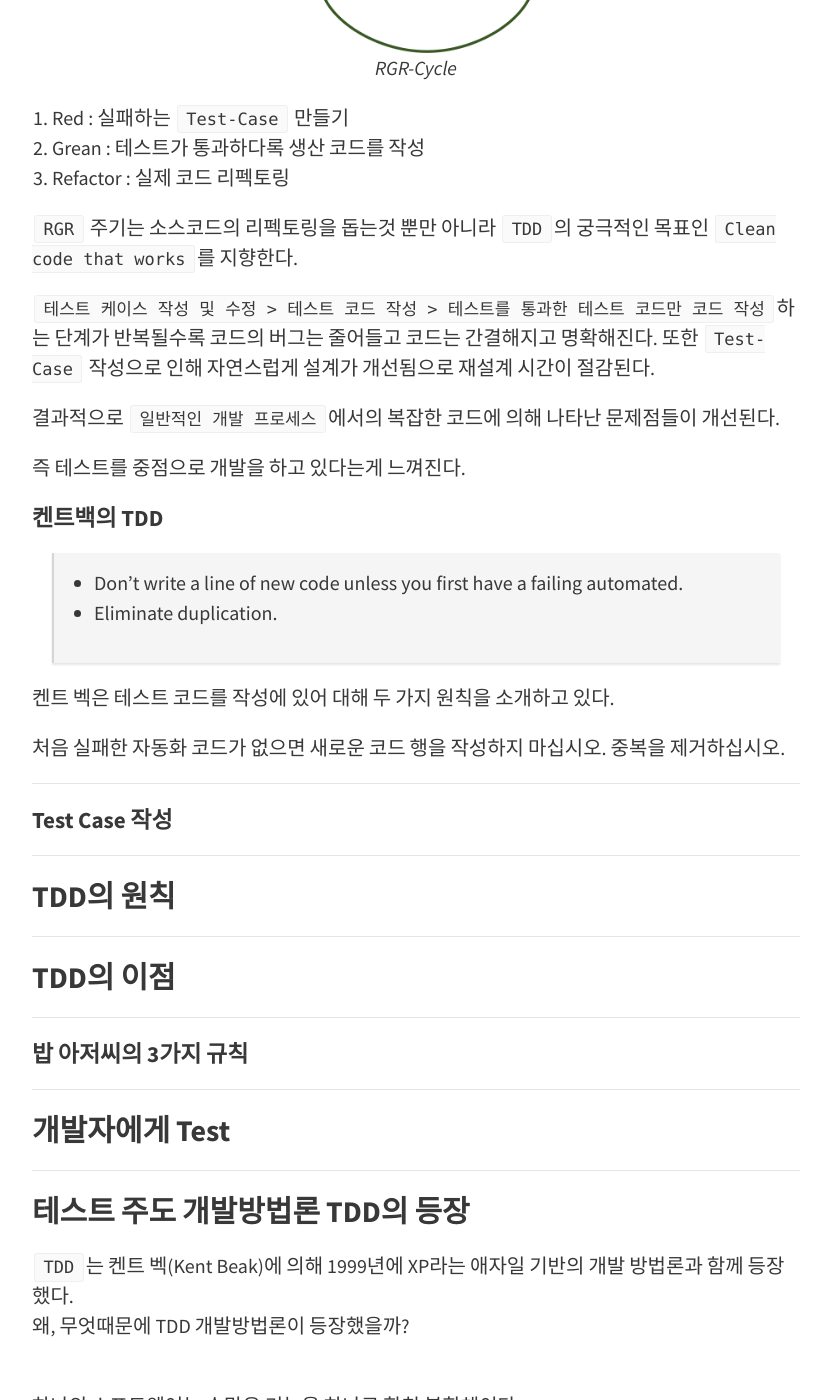
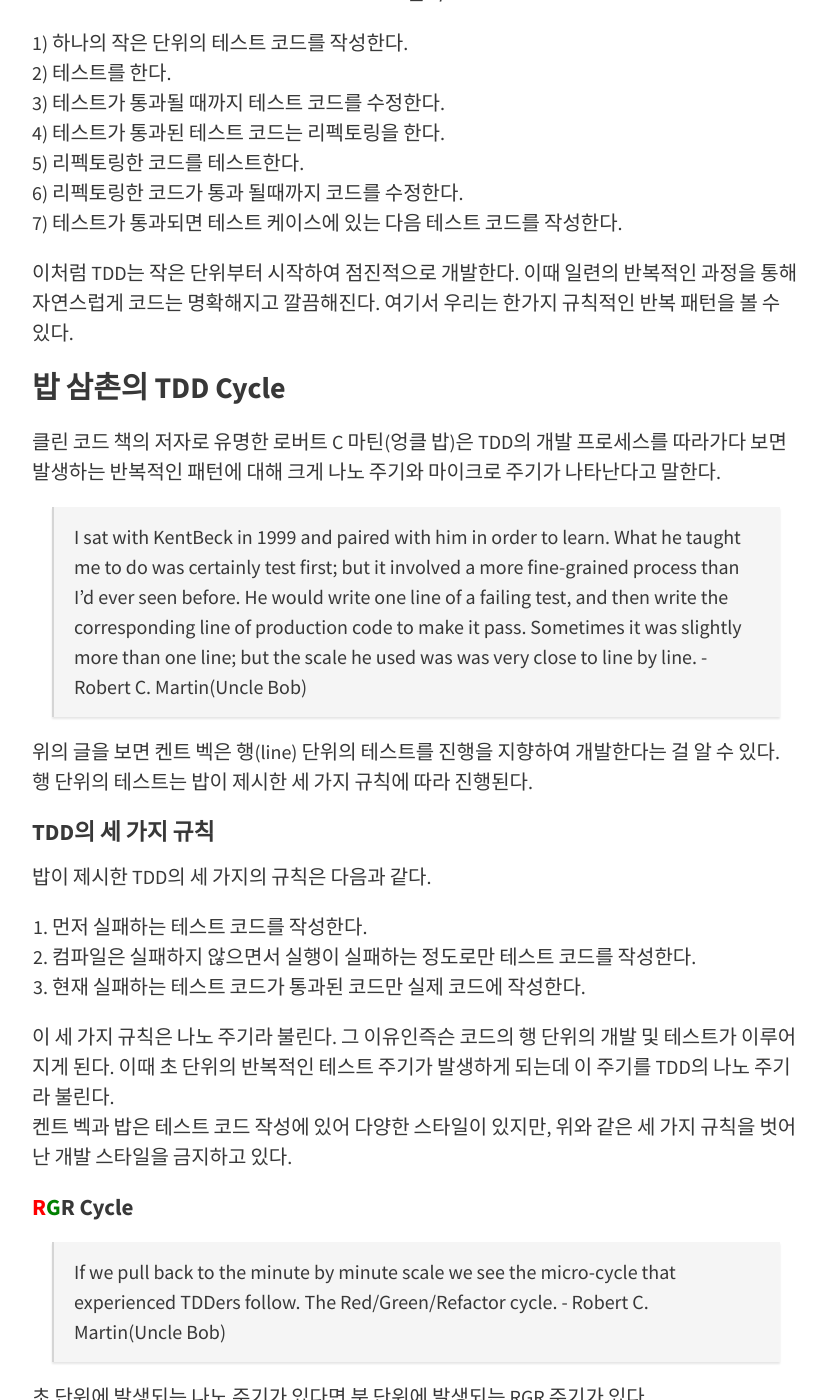
Before and after one commit to gmoon92/gmoon92.github.io, a Jekyll site: the page built from _posts/2018-06-20-TDD1.md, in a window 1280 px wide and 1400 px high, scrolled down 5106 px. Shown: the whole window, without its empty margins (224-1055 px from the left). Built offline with Jekyll 4.4.1, drawn with Linux system fonts in a browser that asks for light colours; comment, search, counter and statistics services are not loaded; some of the changed text lies outside the part shown.

Commit message:
ㅅㄷㄴㅅ

```diff
--- a/_posts/2018-06-20-TDD1.md
+++ b/_posts/2018-06-20-TDD1.md
@@ -21,13 +21,13 @@ priority: 1.0
 
 > TDD = TFD(Test-First Development ) + Refactoring
 
-TDD는 TFD와 리팩토링이 합쳐진 개발 방법론으로 소프트웨어 엔지니어인  켄트 벡(Kent Beck)에 의해 고안된 실제 코드를 작성하기 전 테스트 코드를 먼저 작성하여 개발하는 SW 개발 방법론이다.
+TDD는 TFD와 리팩토링이 합쳐진 개발 방법론으로 소프트웨어 엔지니어인  켄트 벡(KentBeck)에 의해 고안된 실제 코드를 작성하기 전 테스트 코드를 먼저 작성하여 개발하는 SW 개발 방법론이다.
 
-> What is the primary goal of TDD?  One view is the goal of TDD is specification and not validation (Martin, Newkirk, and Kess 2003).  In other words, it’s one way to think through your requirements or design before your write your functional code (implying that TDD is both an important agile requirements and agile design technique). Another view is that TDD is a programming technique.  As Ron Jeffries likes to say, the goal of TDD is to write clean code that works. - [agiledata](http://agiledata.org/essays/tdd.html)
+> What is the primary goal of TDD?  One view is the goal of TDD is specification and not validation (Martin, Newkirk, and Kess 2003).  In other words, it’s one way to think through your requirements or design before your write your functional code (implying that TDD is both an important agile requirements and agile design technique). Another view is that TDD is a programming technique.  As Ron Jeffries likes to say, the goal of TDD is to write clean code that works. - agiledata
 
 TDD는 디자인, 기술적 관점에 따라 기본적인 목표는 다르다.<br/>
 첫 번째로 디자인 관점으로는 검증이 아닌 명세를 목표로 하고 있다. 즉 TDD 자체가 요구사항이고 디자인으로 생각한다.
-기술적인 관점에서의 TDD의 목표는 작동하는 깨끗한 코드(`Clean code that works(중복이 없고 명확한 코드)`)를 작성하는 것이다.
+또 다른 기술적인 관점에서의 TDD의 목표는 작동하는 깨끗한 코드(`Clean code that works(중복이 없고 명확한 코드)`)를 작성하는 것이다.
 
 TDD는 일반적인 개발 프로세스의 고질적인 문제점들을 고안해서 나온 개발 방법론이다. 그 때문에 TDD와 일반 개발 프로세스는 차이를 보면 우리가 왜 TDD를 해야 하는지 알 수 있다.
 
@@ -57,7 +57,6 @@ TDD는 일반적인 개발 프로세스의 고질적인 문제점들을 고안
 그 결과 어디서 버그가 발생할지 모르기 때문에 잘못된 코드도 고치지 않으려 하는 현상이 나타나고 이러한 현상은 `소스코드의 품질 저하`에 직결된다.
 작은 수정에도 모든 기능을 다시 테스트해야 하는 문제가 발생하여 `자체 테스트 비용`이 증가 된다.
 
-
 ### 두려움을 관리하는 TDD
 
 > Test-driven development (TDD) is a way of managing fear during programming. - Kent Beak
@@ -74,72 +73,103 @@ TDD의 개발 프로세스는 다음과 같다. <br/>
 
 `디자인(설계)` 단계에서 프로그래밍 목적을 반드시 미리 정의해야만 하고 또 무엇을 테스트해야 할지 미리 정의(테스트 케이스 작성)해야만 한다.
 
-<img src="/md/img/TDD/architectureTFD.png" height="600px">
+<img src="/md/img/TDD/architectureTFD.png" height="500px" style="max-height:none;">
 <em>TFD 순서도</em>
 
-`테스트 케이스`가 작성된 후 `테스트 코드 작성` 단계에서 `TFD 개발 프로세스`와 같은 방식으로 테스트 코드를 작성한다. 테스트 코드를 작성하는 도중에 발생하는 예외 사항(버그, 수정사항)들은 `테스트 케이스`에 추가하고 설계를 개선한다. 이후 테스트가 통과된 코드를 `코드 작성` 단계에서 실제 코드를 작성함을 원칙으로 하고 있다.
+`테스트 케이스`가 작성된 후 `테스트 코드 작성` 단계에서 `TFD 개발 프로세스`와 같은 방식으로 테스트 코드를 작성한다. 테스트 코드를 작성하는 도중에 발생하는 예외 사항(버그, 수정사항)들은 `테스트 케이스`에 추가하고 설계를 개선한다. 이후 테스트가 통과된 코드만을 `코드 작성` 단계에서 실제 코드를 작성한다.
 
 이러한 반복적인 단계가 진행되면서 자연스럽게 코드의 버그는 줄어들고, 소스코드는 간결해진다.
 또한, `테스트 케이스` 작성으로 인해 자연스럽게 설계가 개선됨으로 재설계 시간이 절감된다. <br/>
 
 >TDD를 도입한 소프트웨어는 약 15~35% 정도의 개발시간 증가, 결함율(버그)은 약 40~90% 정도 줄어들었다. -  Microsoft, IBM
 
+### Clean Code
 
-### Clean Code & RGR-Cycle
+ TDD의 목표는 작동하는 깨끗한 코드(`Clean code that works`)를 작성하는 것이다. 하지만 아직도 'TDD는 어떻길래 중복코드가 없어지는 마술을 보이는 걸까?'는 의문이 생긴다.
 
- TDD의 목표는 작동하는 깨끗한 코드(`Clean code that works`)를 작성하는 것이다. 하지만 'TDD는 어떻길래 중복코드가 없어지는 마술을 보이는 걸까?' 라는 의문이 생긴다.
+> - Don’t write a line of new code unless you first have a failing automated.	<br/>
+> - Eliminate duplication. - KentBeck
 
-TDD의 순서도를 보면 Clean Code가 되어가는 과정을 명확히 알 수 있다.
+켄트 벡은 이에 `Clean code that works`에 대한 TDD를 두 가지 과정으로 정의했다.
 
-<img src="/md/img/TDD/architectureTDD.png" height="600px">
+처음 실패한 자동화 코드가 없으면 새로운 코드 행을 작성하지 않는다. 그다음 중복을 제거한다고 정의했지만 `Clean code that works`가 되어가는 과정이 명확하지 않다.
+TDD를 숙련한 사람이라면 켄트 벡의 정의에 대해 이해를 할 수 있지만, TDD의 입문자가 보기엔 켄트 벡의 정의는 너무나도 추상적이고 함축적이다.
+
+여기서 TTD의 순서도를 보면 켄트 벡이 정의한 두 가지 원칙과 더불어 Clean Code가 되어가는 과정을 명확히 알 수 있다.
+
+<img src="/md/img/TDD/architectureTDD.png" height="500px" style="max-height:none;">
 <em>TDD 순서도</em>
 
-> 1) 테스트 코드를 작성한다.  <br/>
-> 2) 테스트를 한다.		  <br/>
-> 3) 테스트가 통과될 때까지 테스트 코드를 수정한다. <br/>
-> 4) 테스트가 통과된 테스트 코드는 리펙토링을 한다. <br/>
-> 5) 리펙토링한 코드를 테스트한다. <br/>
-> 6) 리펙토링한 코드가 통과 될때까지 코드를 수정한다. <br/>
-> 7) 테스트가 통과되면 테스트 케이스에 있는 다음 테스트 코드를 작성한다.
+1) 하나의 작은 단위의 테스트 코드를 작성한다.  <br/>
+2) 테스트를 한다.		  <br/>
+3) 테스트가 통과될 때까지 테스트 코드를 수정한다. <br/>
+4) 테스트가 통과된 테스트 코드는 리펙토링을 한다. <br/>
+5) 리펙토링한 코드를 테스트한다. <br/>
+6) 리펙토링한 코드가 통과 될때까지 코드를 수정한다. <br/>
+7) 테스트가 통과되면 테스트 케이스에 있는 다음 테스트 코드를 작성한다.
 
-TDD는 테스트 후 리펙토링이라는 반복적인 과정을 통해 자연스럽게 코드는 명확해지고 깔끔해진다. 여기서 우리는 한가지 규칙적인 반복 패턴이 볼 수 있다.
+이처럼 TDD는 작은 단위부터 시작하여 점진적으로 개발한다.
+이때 일련의 반복적인 과정을 통해 자연스럽게 코드는 명확해지고 깔끔해진다. 여기서 우리는 한가지 규칙적인 반복 패턴을 볼 수 있다.
 
+### 밥 삼촌의 TDD Cycle
 
-> [If we pull back to the minute by minute scale we see the micro-cycle that experienced TDDers follow. The Red/Green/Refactor cycle. - Robert C. Martin](https://blog.cleancoder.com/uncle-bob/2014/12/17/TheCyclesOfTDD.html)
+클린 코드 책의 저자로 유명한 로버트 C 마틴(엉클 밥)은 TDD의 개발 프로세스를 따라가다 보면 발생하는 반복적인 패턴에 대해 크게 나노 주기와 마이크로 주기가 나타난다고 말한다.
 
-클린 코드 책의 저자로 유명한 로버트 C 마틴(엉클밥)은 다음과 같은 반복 패턴을 `RGR-Cycle`라고 명시했다.
+> I sat with KentBeck in 1999 and paired with him in order to learn.
+What he taught me to do was certainly test first;
+but it involved a more fine-grained process than I’d ever seen before. He would write one line of a failing test,
+and then write the corresponding line of production code to make it pass. Sometimes it was slightly more than one line;
+but the scale he used was was very close to line by line. - Robert C. Martin(Uncle Bob)
 
-#### <font style="color:red;">R</font><font style="color:green;">G</font>R-Cycle
+위의 글을 보면 켄트 벡은 행(line) 단위의 테스트를 진행을 지향하여 개발한다는 걸 알 수 있다. 행 단위의 테스트는 밥이 제시한 세 가지 규칙에 따라 진행된다.
 
-<img src="/md/img/TDD/TDD4.png" height="200px">
-<em>RGR-Cycle</em>
+#### TDD의 세 가지 규칙
 
-1. Red : 실패하는 `Test-Case` 만들기<br/>
-2. Grean : 테스트가 통과하다록 생산 코드를 작성<br/>
-3. Refactor : 실제 코드 리펙토링<br/>
+밥이 제시한 TDD의 세 가지의 규칙은 다음과 같다.
 
-`RGR` 주기는 소스코드의 리펙토링을 돕는것 뿐만 아니라 `TDD`의 궁극적인 목표인 `Clean code that works`를 지향한다. <br/>
+1. 먼저 실패하는 테스트 코드를 작성한다. <br/>
+2. 컴파일은 실패하지 않으면서 실행이 실패하는 정도로만 테스트 코드를 작성한다. <br/>
+3. 현재 실패하는 테스트 코드가 통과된 코드만 실제 코드에 작성한다. <br/>
+
+이 세 가지 규칙은 나노 주기라 불린다. 그 이유인즉슨 코드의 행 단위의 개발 및 테스트가 이루어지게 된다. 이때 초 단위의 반복적인 테스트 주기가 발생하게 되는데 이 주기를 TDD의 나노 주기라 불린다. <br/>
+켄트 벡과 밥은 테스트 코드 작성에 있어 다양한 스타일이 있지만, 위와 같은 세 가지 규칙을 벗어난 개발 스타일을 금지하고 있다.
+
+#### <font style="color:red;">R</font><font style="color:green;">G</font>R Cycle
+
+> If we pull back to the minute by minute scale we see the micro-cycle that experienced TDDers follow. The Red/Green/Refactor cycle. - Robert C. Martin(Uncle Bob)
+
+초 단위에 발생되는 나노 주기가 있다면 분 단위에 발생되는 RGR 주기가 있다.
+
+<img src="/md/img/TDD/TDD4.png" height="300px">
+<em>RGR Cycle</em>
+
+RGR 주기는 단위 테스트(Unit Test)마다 발생된다. RGR 주기의 규칙은 다음과 같다.
+
+1. Red &nbsp;&nbsp;&nbsp;&nbsp;&nbsp;&nbsp;&nbsp;&nbsp;&nbsp;&nbsp;&nbsp;&nbsp;&nbsp; 실패하는 단위 테스트 만들기 <br/>
+2. Grean &nbsp;&nbsp;&nbsp;&nbsp;&nbsp;&nbsp;&nbsp;&nbsp;&nbsp; 테스트가 통과하도록 작성하기 <br/>
+3. Refactor &nbsp;&nbsp;&nbsp;&nbsp; 통과된 테스트 코드를 리팩토링하기 <br/>
+
+>Write a test, make it run, make it right. To make it run, one is allowed to violate principles of good design. Making it right means to refactor it. - KentBeck
+
+켄트 벡은 Green 단계에서 테스트가 통과하기 위해 금기(복붙, 설계를 무시한 개발)가 되는 행동을 해도 된다고 한다. 이때 발생하는 중복된 코드, 올바르지 못한 구조 등등은 Refactor 단계에서 해결해준다고 말한다.
 
 
 
-`테스트 케이스 작성 및 수정 > 테스트 코드 작성  > 테스트를 통과한 테스트 코드만 코드 작성`하는 단계가 반복될수록
-코드의 버그는 줄어들고 코드는 간결해지고 명확해진다. 또한 `Test-Case` 작성으로 인해 자연스럽게 설계가 개선됨으로 재설계 시간이 절감된다. <br/>
+> Make It Work Make It Right Make It Fast - KentBeck
 
-결과적으로 `일반적인 개발 프로세스`에서의 복잡한 코드에 의해 나타난 문제점들이 개선된다.
-
-즉 테스트를 중점으로 개발을 하고 있다는게 느껴진다.
+RGR 주기에 대한 아이디어는 켄트 벡의 빨리 작동하는 코드 개발(TDD 원초적인 공식)으로 부터 착안했다. 결국 그 원초적인 공식에 따라 RGR 주기는 소프트웨어가 제대로 작동하는 데에 목적이 있다. <br/>
 
 
 
-#### 켄트백의 TDD
 
-> - Don’t write a line of new code unless you first have a failing automated.	<br/>
-> - Eliminate duplication.
 
-켄트 벡은 테스트 코드를 작성에 있어 대해 두 가지 원칙을 소개하고 있다.
+Red 단계에서
 
-처음 실패한 자동화 코드가 없으면 새로운 코드 행을 작성하지 마십시오.
-중복을 제거하십시오.
+
+
+
+는 소스코드의 리펙토링을 돕는것 뿐만 아니라 `TDD`의 궁극적인 목표인 `Clean code that works`를 지향한다. <br/>
+
 
 ---
 
@@ -147,64 +177,6 @@ TDD는 테스트 후 리펙토링이라는 반복적인 과정을 통해 자연
 #### Test Case 작성
 
 
----
-
-### TDD의 원칙
-
----
-
-### TDD의 이점
-
----
-
-#### 밥 아저씨의 3가지 규칙
-
-
----
-
-### 개발자에게 Test
-
-
----
-
-### 테스트 주도 개발방법론 TDD의 등장
-
-`TDD`는 켄트 벡(Kent Beak)에 의해 1999년에 XP라는 애자일 기반의 개발 방법론과 함께 등장했다.<br/>
-왜, 무엇때문에 TDD 개발방법론이 등장했을까? <br/>
-<br/>
-
-하나의 소프트웨어는 수많은 기능을 하나로 합친 복합체이다.<br/>
-소프트웨어는 사용자의 요구사항 또는 성능개선을 하기 위해 꾸준히 관리해야 한다. <br/>
-하지만 소스코드를 관리하는 데 있어 여러 문제점이 있다.<br/>
-
-
-
-이러한 가설은 Microsoft, IBM사의 조사 결과를 보면 입증할 수 있다.<br/>
->TDD를 도입한 소프트웨어는 약 15~35% 정도의 개발시간 증가, 결함율(버그)은 약 40~90% 정도 줄어들었다.
-
-<br/>
-
-
----
-
-### 3가지 규칙
-
-`TDD`는 3가지 규칙으로 체계화되었다. <br/>
-
- 1. 실패하는 테스트 코드를 작성할 때까지 실제 코드를 작성하지 않는다. <br/>
- 2. 컴파일은 실패하지 않으면서 실행이 실패하는 정도로만 테스트 코드를 작성한다. <br/>
- 3. 현재 실패하는 테스트 코드가 통과할 정도로만 실제 코드에 작성한다. <br/>
-
-#### RGR-Cycle -  <font style="color:red;">Fail Test-Case</font> -> <font style="color:green;">Pase Test-Case</font> -> <font style="color:#bbbb05;">Refactor</font>
-
-<img src="/md/img/TDD/TDD4.png" height="200px">
-<em>RGR-Cycle</em>
-
-1. Red : 실패하는 `Test-Case` 만들기<br/>
-2. Grean : 테스트가 통과하다록 생산 코드를 작성<br/>
-3. Refactor : 실제 코드 리펙토링<br/>
-
-`RGR` 주기는 소스코드의 리펙토링을 돕는것 뿐만 아니라 `TDD`의 궁극적인 목표인 `Clean code that works`를 지향한다. <br/>
 
 ---
 
```
Also changed, not shown: other parts of _posts/2018-06-20-TDD1.md (+6 -5 lines).
